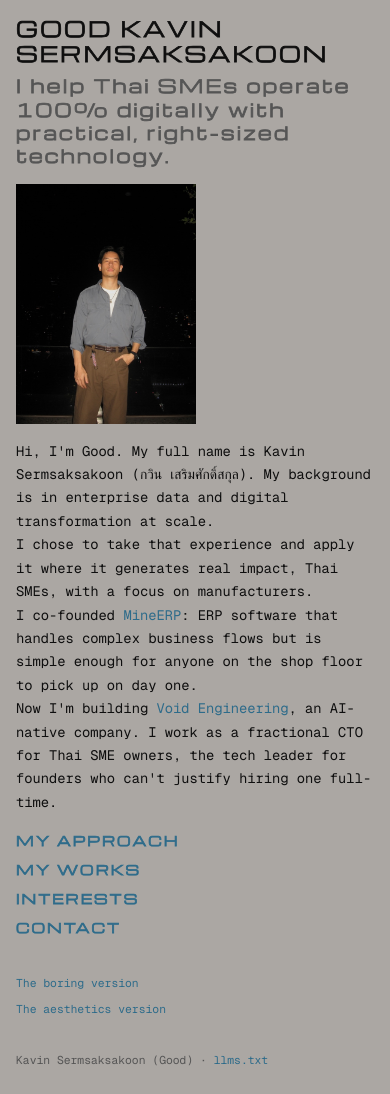
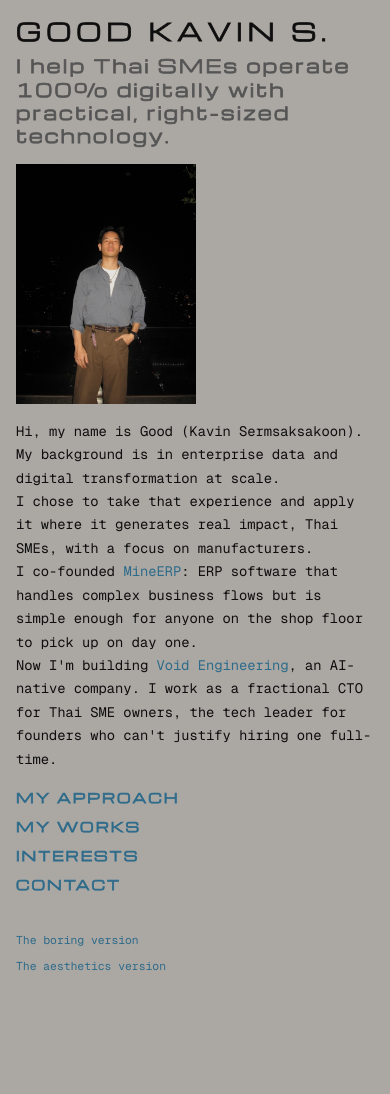
Before and after one commit to goodkavin/goodkavin.github.io, a plain HTML site: page index.html in a window 390 px wide. Shown: the part 38-1132 px from the top of the page. After the commit the page ends 1018 px from the top, so only its background shows below. Drawn offline with Linux system fonts and the light colour scheme.

Commit message:
fix: keep visible design, full name in intro and metadata only
- Hero back to GOOD KAVIN S.; footer and phone breakpoint removed
- Intro: "Hi, my name is Good (Kavin Sermsaksakoon)"
- Titles, meta, JSON-LD, llms.txt, sitemap unchanged

Claude-Session: good-2026/0523a887-5633-5ad1-86d7-fdbacea1777a
Chat: none

Co-Authored-By: Claude Opus 5.5 <noreply@anthropic.com>

```diff
--- a/index.html
+++ b/index.html
@@ -121,7 +121,7 @@
 
   <main>
     <section class="hero">
-      <h1 class="hero-name">GOOD KAVIN SERMSAKSAKOON</h1>
+      <h1 class="hero-name">GOOD KAVIN S.</h1>
       <p class="hero-tagline">I help Thai SMEs operate 100% digitally with practical, right-sized technology.</p>
     </section>
 
@@ -130,7 +130,7 @@
     </section>
 
     <section class="intro">
-      <p>Hi, I'm Good. My full name is Kavin Sermsaksakoon <span lang="th" class="nowrap">(กวิน เสริมศักดิ์สกุล)</span>. My background is in enterprise data and digital transformation at scale.</p>
+      <p>Hi, my name is Good (Kavin Sermsaksakoon). My background is in enterprise data and digital transformation at scale.</p>
       <p>I chose to take that experience and apply it where it generates real impact, Thai SMEs, with a focus on
         manufacturers.</p>
       <p>I co-founded <a href="https://mineerp.com" target="_blank" rel="noopener">MineERP</a>: ERP software that
@@ -157,10 +157,6 @@
     </section>
   </main>
 
-  <footer class="site-footer">
-    <p>Kavin Sermsaksakoon (Good) · <a href="llms.txt">llms.txt</a></p>
-  </footer>
-
 </body>
 
 </html>
--- a/style.css
+++ b/style.css
@@ -240,21 +240,3 @@ header {
     transition-duration: 0.01ms !important;
   }
 }
-.site-footer {
-  margin-top: calc(var(--section-gap) * 2);
-  padding-bottom: 1.5rem;
-  font-size: var(--text-xs);
-  color: var(--color-text-2);
-}
-
-/* Full surname is one long word: tighten so it fits a 360px phone */
-@media (max-width: 480px) {
-  .hero-name {
-    font-size: 1.3rem;
-    letter-spacing: 0.1em;
-  }
-}
-
-.nowrap {
-  white-space: nowrap;
-}
```
Also changed, not shown: approach.html (+0 -4 lines), contact.html (+0 -4 lines), interests.html (+0 -4 lines), work.html (+0 -4 lines), llms-full.txt, 2 other files.
